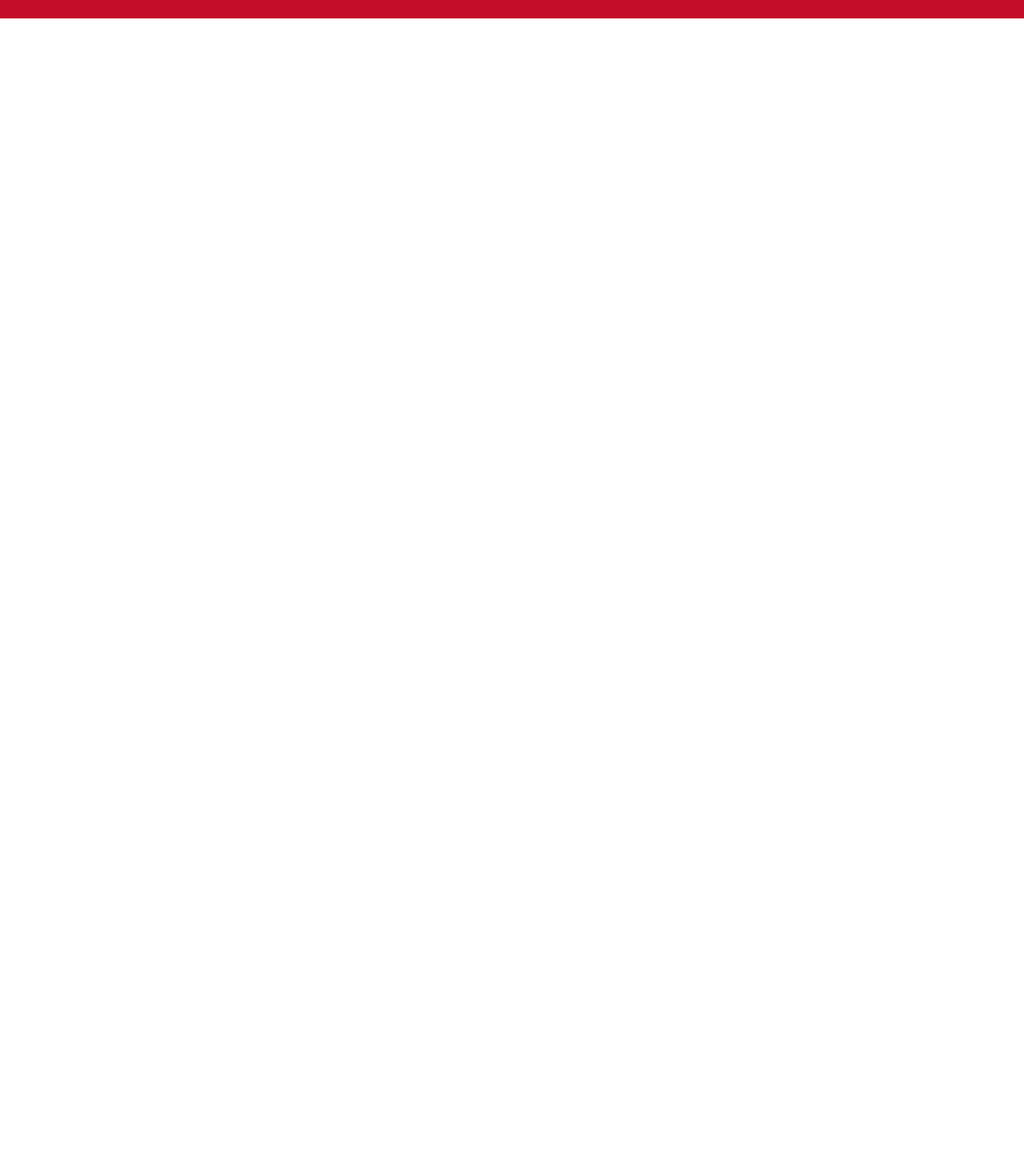
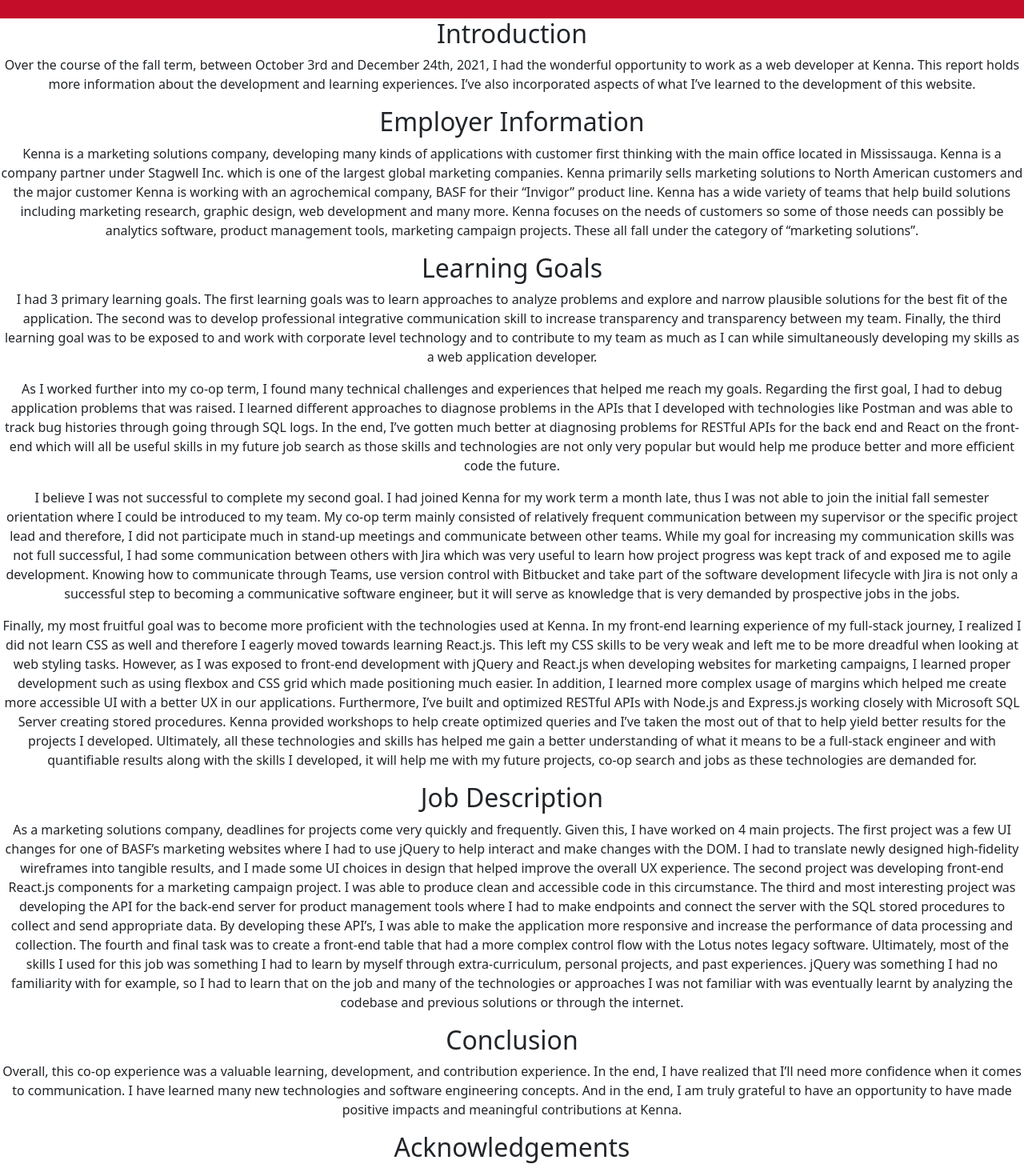
Before and after one commit to SaqifAbrar/work-term-report, a React (Create React App) app: page / in a window 1280 px wide. Shown: the part 560-2025 px from the top of the page at 80% size. Before the commit the page ends 800 px from the top, so only its background shows below. Built offline with nearby package versions, Linux system fonts and the light colour scheme.

Commit message:
added content for all sections

```diff
--- a/src/App.js
+++ b/src/App.js
@@ -1,6 +1,12 @@
 import React from "react";
 import Navbar from "./components/navbar";
 import Header from "./components/header";
+import Introduction from "./components/introduction";
+import EmployerInfo from "./components/employerInfo";
+import Goals from "./components/goals";
+import JobDescription from "./components/jobDescription";
+import Conclusion from "./components/conclusion";
+import Acknowledgements from "./components/acknowledgements";
 import "./App.css";
 
 function App() {
@@ -8,6 +14,12 @@
 		<div className='App'>
 			<Navbar />
 			<Header />
+			<Introduction />
+			<EmployerInfo />
+			<Goals />
+			<JobDescription />
+			<Conclusion />
+			<Acknowledgements />
 		</div>
 	);
 }
--- a/src/components/acknowledgements.jsx
+++ b/src/components/acknowledgements.jsx
@@ -0,0 +1,11 @@
+import React from "react";
+import wtr from "../work-term-content.json";
+
+export default function acknowledgements() {
+	return (
+		<div className='acknowledgements-container section-container'>
+			<h2>Acknowledgements</h2>
+			<p>{wtr.acknowledgements}</p>
+		</div>
+	);
+}
--- a/src/components/conclusion.jsx
+++ b/src/components/conclusion.jsx
@@ -0,0 +1,11 @@
+import React from "react";
+import wtr from "../work-term-content.json";
+
+export default function conclusion() {
+	return (
+		<div className='conclusion-container section-container'>
+			<h2>Conclusion</h2>
+			<p>{wtr.conclusion}</p>
+		</div>
+	);
+}
--- a/src/components/employerInfo.jsx
+++ b/src/components/employerInfo.jsx
@@ -0,0 +1,11 @@
+import React from "react";
+import wtr from "../work-term-content.json";
+
+export default function employerInfo() {
+	return (
+		<div className='employer-info-container section-container'>
+			<h2>Employer Information</h2>
+			<p>{wtr.employerInfo}</p>
+		</div>
+	);
+}
--- a/src/components/goals.jsx
+++ b/src/components/goals.jsx
@@ -0,0 +1,13 @@
+import React from "react";
+import wtr from "../work-term-content.json";
+
+export default function goals() {
+	return (
+		<div className='goals-container section-container'>
+			<h2>Learning Goals</h2>
+			{wtr.goals.map((goal) => {
+				return <p>{goal}</p>;
+			})}
+		</div>
+	);
+}
--- a/src/components/introduction.jsx
+++ b/src/components/introduction.jsx
@@ -0,0 +1,11 @@
+import React from "react";
+import wtr from "../work-term-content.json";
+
+export default function introduction() {
+	return (
+		<div className='introduction-container section-container'>
+			<h2>Introduction</h2>
+			<p>{wtr.introduction}</p>
+		</div>
+	);
+}
--- a/src/components/jobDescription.jsx
+++ b/src/components/jobDescription.jsx
@@ -0,0 +1,11 @@
+import React from "react";
+import wtr from "../work-term-content.json";
+
+export default function jobDescription() {
+	return (
+		<div className='job-description-container section-container'>
+			<h2>Job Description</h2>
+			<p>{wtr.jobDescription}</p>
+		</div>
+	);
+}
--- a/src/components/navbar.jsx
+++ b/src/components/navbar.jsx
@@ -1,5 +1,5 @@
 import React from "react";
-import wtr from "../work-term-content.json";
+//import wtr from "../work-term-content.json";
 
 export default function navbar() {
 	return (
```
